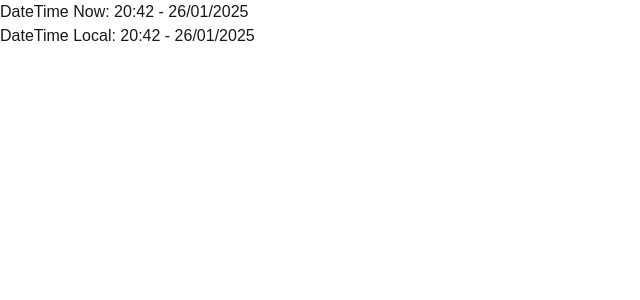
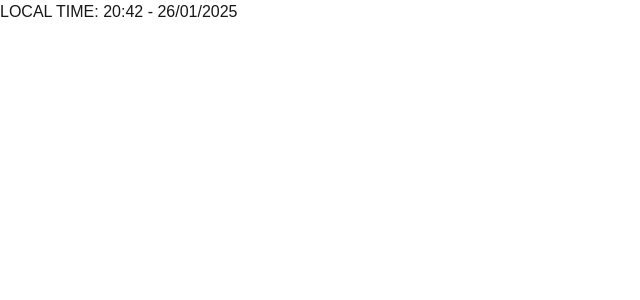
Before and after one commit to AJ7766/boxing, a Next.js app: page / in a window 1280 px wide. Shown: the top 300 px of the page, without its empty margins (0-640 px from the left). Built offline with nearby package versions, Linux system fonts and the light colour scheme.

Commit message:
Update page.tsx

```diff
--- a/app/page.tsx
+++ b/app/page.tsx
@@ -2,18 +2,16 @@
 import { DateTime } from 'luxon';
 
 export default function Home() {
-  const date = DateTime.local();
-  const dateNow = DateTime.now();
+  const date = new Date();
 
-  const localTimeFormat = (date: DateTime) => {
-    const localDateTime = date.setZone('local', { keepLocalTime: true });
+  const localTimeFormat = (date: Date) => {
+    const localDateTime = DateTime.fromJSDate(date).setZone('local') ;
     return localDateTime.toFormat('HH:mm - dd/MM/yyyy')
   }
-  console.log("Date:", dateNow)
+
   return (
     <>
-      <div>DateTime Now: {dateNow.toFormat('HH:mm - dd/MM/yyyy')}</div>
-      <div>DateTime Local: {localTimeFormat(date)}</div>
+      <div>LOCAL TIME: {localTimeFormat(date)}</div>
     </>
   );
 }
```
